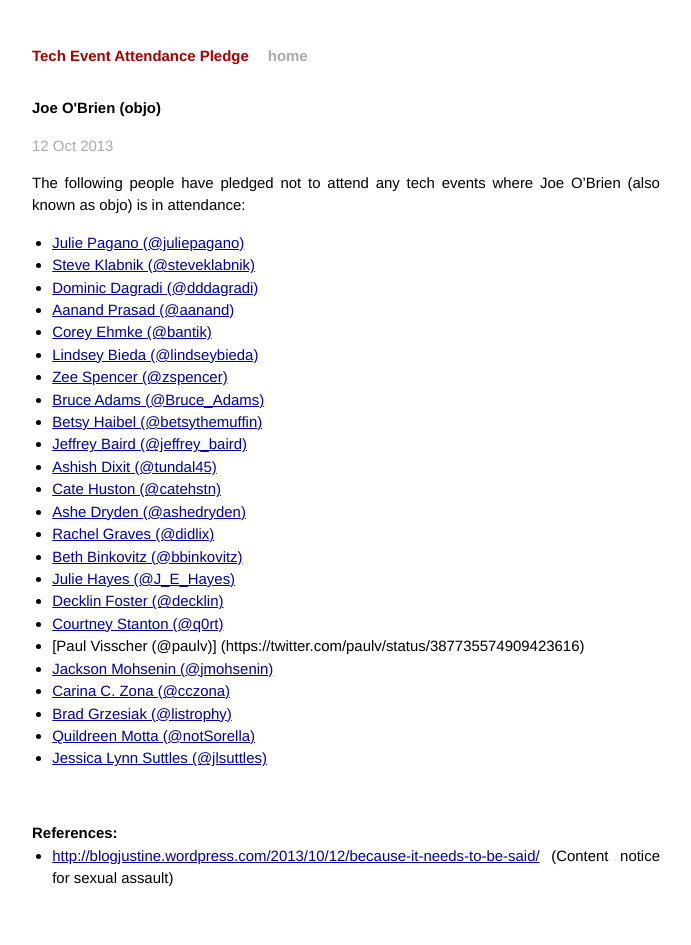
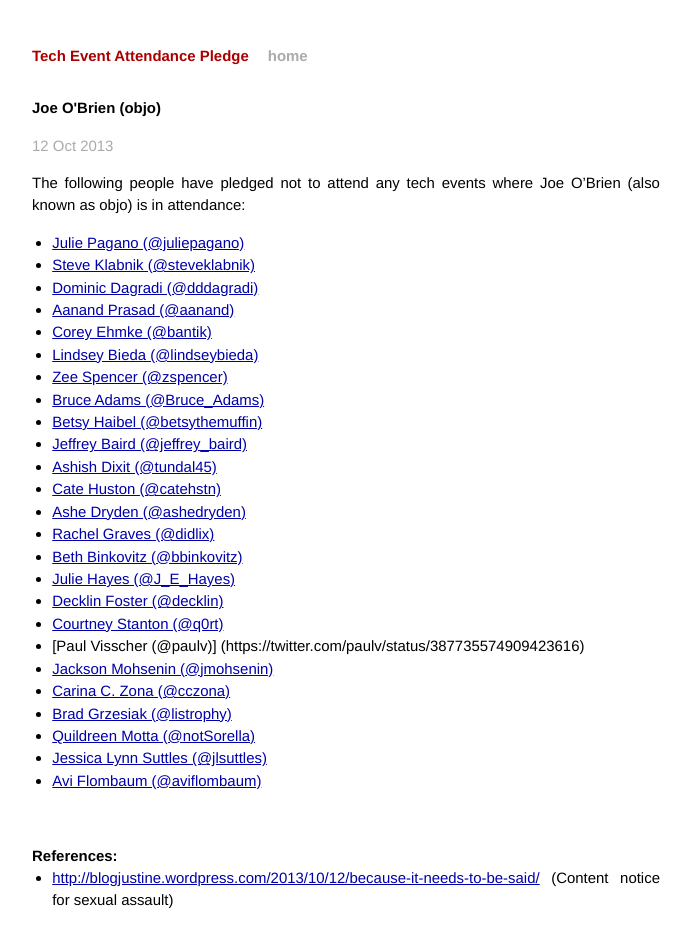
Before and after one commit to techtektek/tech-event-attendance-pledge.github.io, a Jekyll site: the page built from _posts/2013-10-12-objo.markdown, in a window 1280 px wide. Shown: the whole page, without its empty margins (294-985 px from the left). Built offline with Jekyll 4.4.1, drawn with Linux system fonts in a browser that asks for light colours; Markdown is read by kramdown in place of the engine named in the settings.

Commit message:
Add Avi Flombaum to pledge.
Use markdown correctly.

```diff
--- a/_posts/2013-10-12-objo.markdown
+++ b/_posts/2013-10-12-objo.markdown
@@ -32,6 +32,7 @@ O'Brien (also known as objo) is in attendance:
 * [Brad Grzesiak (@listrophy)](https://twitter.com/listrophy/status/387758367160025088)
 * [Quildreen Motta (@notSorella)](https://twitter.com/notSorella/status/389086516644806656)
 * [Jessica Lynn Suttles (@jlsuttles)](https://twitter.com/jlsuttles/status/389085184479338496)
+* [Avi Flombaum (@aviflombaum)](https://twitter.com/aviflombaum/status/389092903634882561)
 
 <br/>
 
```
